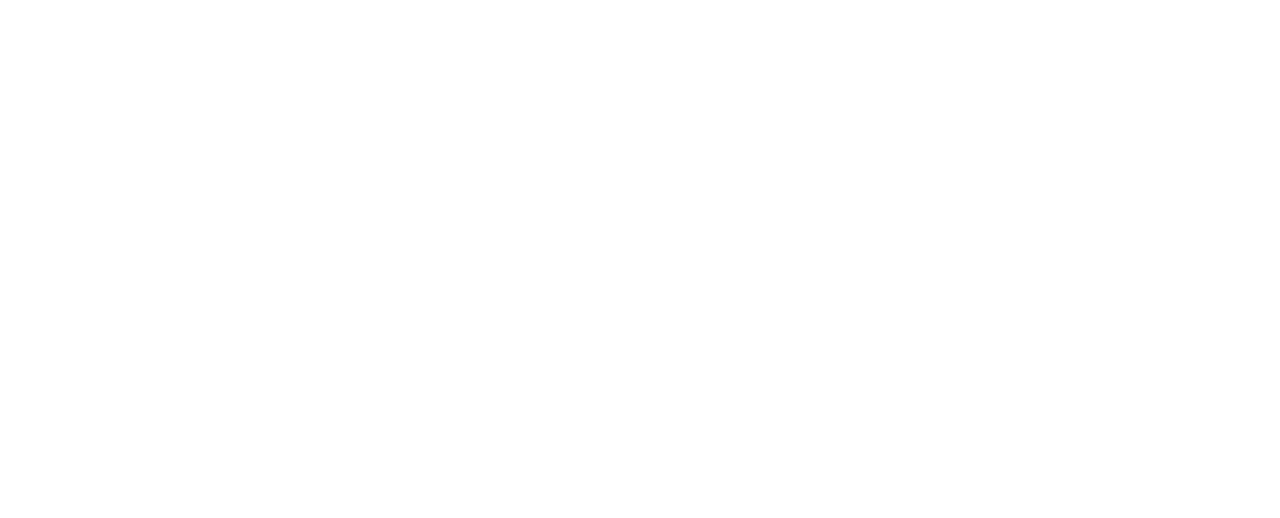
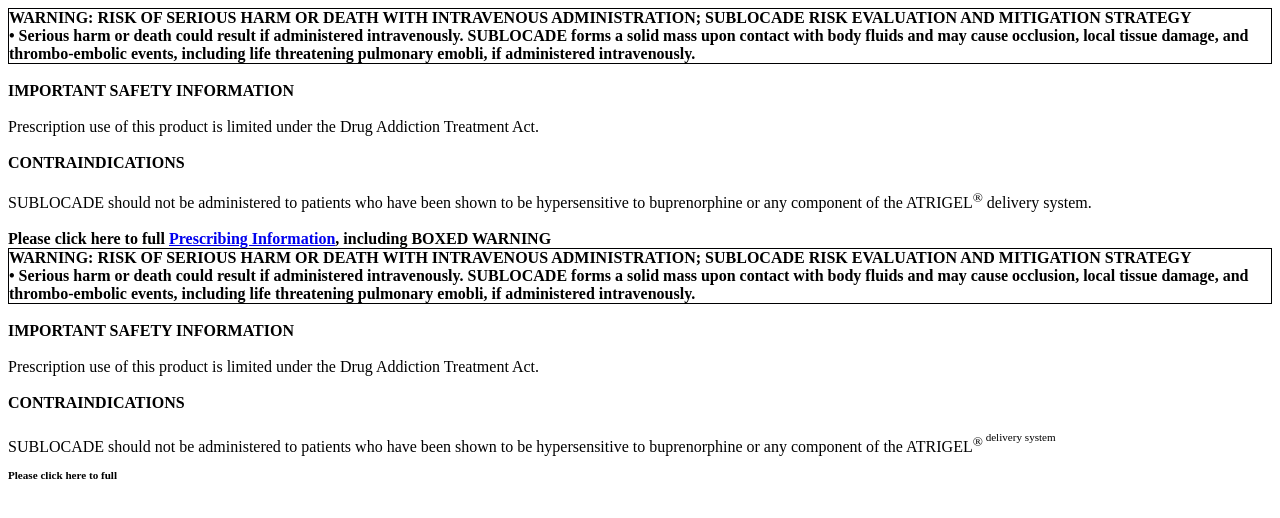
Before and after one commit to RGCallum/Doximity, a plain HTML site: page exercise2.html in a window 1280 px wide. Drawn offline with Linux system fonts and the light colour scheme.

Commit message:
fixed target blank, sup,

```diff
--- a/exercise2.html
+++ b/exercise2.html
@@ -6,6 +6,24 @@
     <title>Doximity Exercise 2</title>
 </head>
 <body>
+    <div style="border: 1px solid #000001; padding: 2px, margin-bottom: 5px;">
+        <b>WARNING: RISK OF SERIOUS HARM OR DEATH WITH INTRAVENOUS ADMINISTRATION; SUBLOCADE
+            RISK EVALUATION AND MITIGATION STRATEGY</b><br><b>• Serious harm or death could
+            result if administered intravenously. SUBLOCADE forms a solid mass upon contact
+            with body fluids and may cause occlusion, local tissue damage, and thrombo-embolic
+            events, including life threatening pulmonary emobli, if administered intravenously.
+        </b>
+    </div>
+
+    <br><b>IMPORTANT SAFETY INFORMATION</b><br><br>Prescription use of this product
+    is limited under the Drug Addiction Treatment Act.
+    <br><br><b>CONTRAINDICATIONS</b><br><br>
+    SUBLOCADE should not be administered to patients who have been shown to be hypersensitive
+    to buprenorphine or any component of the ATRIGEL<sup>®</sup> delivery system.<br><br><b>
+    Please click here
+    to full <a href="https://www.sublocade.com/Content/pdf/prescribing-information.pdf" target="blank">Prescribing Information</a>, including BOXED WARNING</b>
+
+    <div style="border: 1px solid #000001; padding: 2px, margin-bottom: 5px;"><b>WARNING: RISK OF SERIOUS HARM OR DEATH WITH INTRAVENOUS ADMINISTRATION; SUBLOCADE RISK EVALUATION AND MITIGATION STRATEGY</b><br><b>•  Serious harm or death could result if administered intravenously. SUBLOCADE forms a solid mass upon contact with body fluids and may cause occlusion, local tissue damage, and thrombo-embolic events, including life threatening pulmonary emobli, if administered intravenously.</b></div><br><b>IMPORTANT SAFETY INFORMATION</b><br><br>Prescription use of this product is limited under the Drug Addiction Treatment Act.<br><br><b>CONTRAINDICATIONS</b><br><br>SUBLOCADE should not be administered to patients who have been shown to be hypersensitive to buprenorphine or any component of the ATRIGEL<sup>®<sup> delivery system<br><br><b>Please click here to full <a href="https://www.sublocade.com/Content/pdf/prescribing-information.pdf" target="_blank>Prescribing Information</a>, including BOXED WARNING</b>
 
 </body>
 </html>
```
